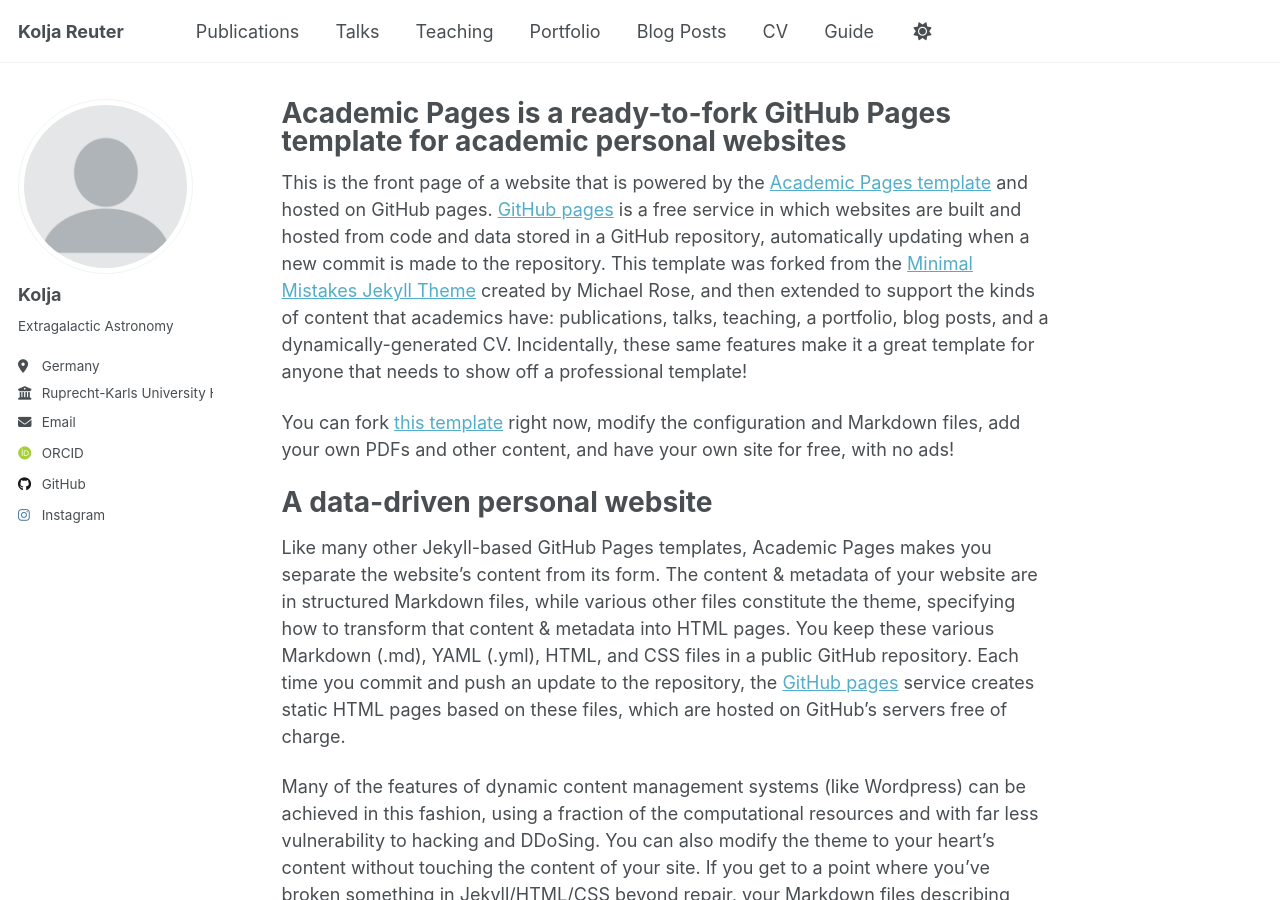
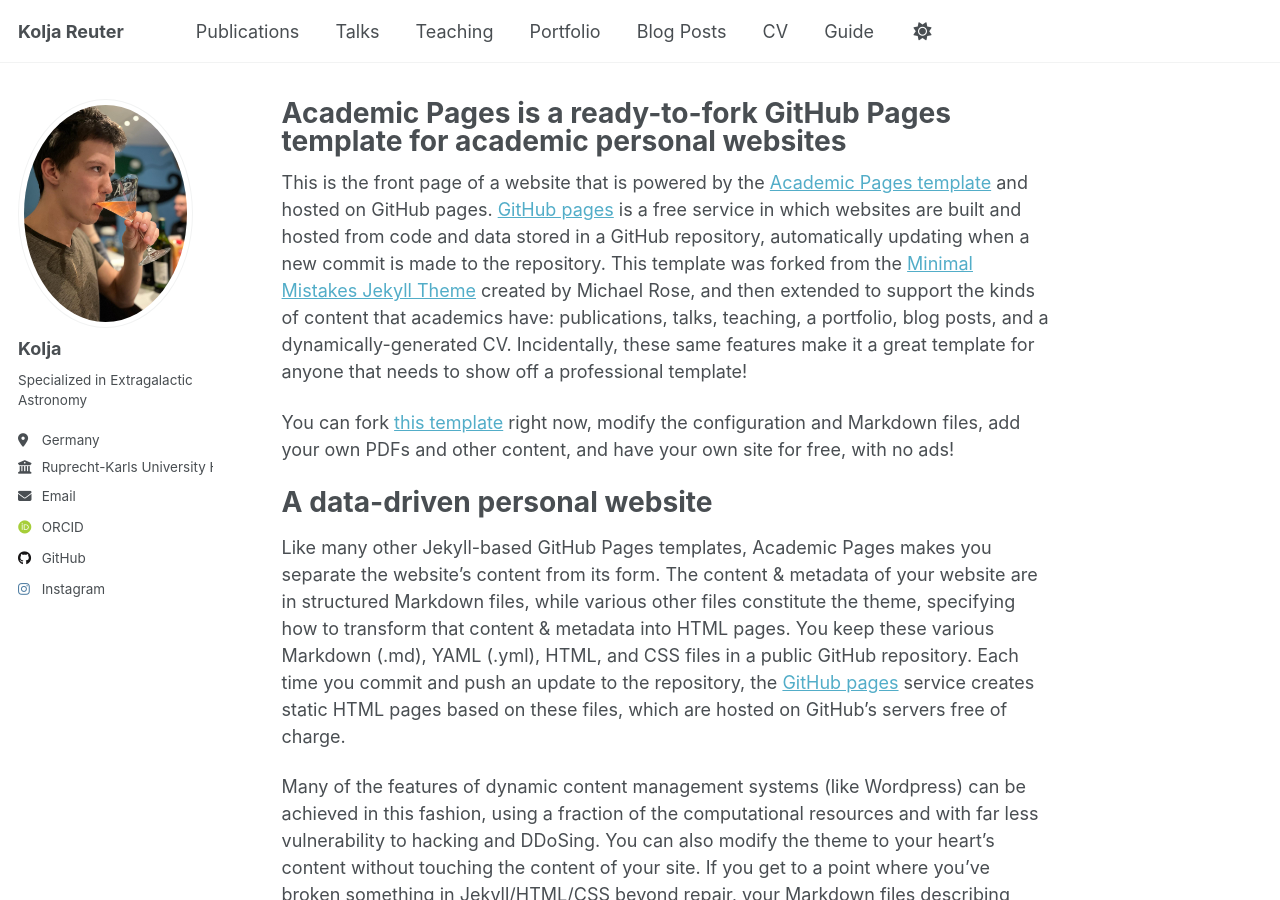
Before and after one commit to koljareuter/Website, a Jekyll site: the page built from _pages/about.md, in a window 1280 px wide and 900 px high. Built offline with Jekyll 4.4.1, drawn with Linux system fonts in a browser that asks for light colours; some web fonts are replaced; a script that is not in the unit is left out.

Commit message:
Update _config.yml

```diff
--- a/_config.yml
+++ b/_config.yml
@@ -20,10 +20,10 @@
 
 # Site Author - The following control what appear as part of the author content on the side bar.
 author:
-  avatar: "profile.png"
+  avatar: "Image_with_drink.jpg"
   name: "Kolja"
   pronouns: # example: "she/her" (left blank as in original)
-  bio: "Extragalactic Astronomy"
+  bio: "Specialized in Extragalactic Astronomy"
   location: "Germany"
   employer: "Ruprecht-Karls University Heidelberg"
   uri: # URL (left blank)
```
